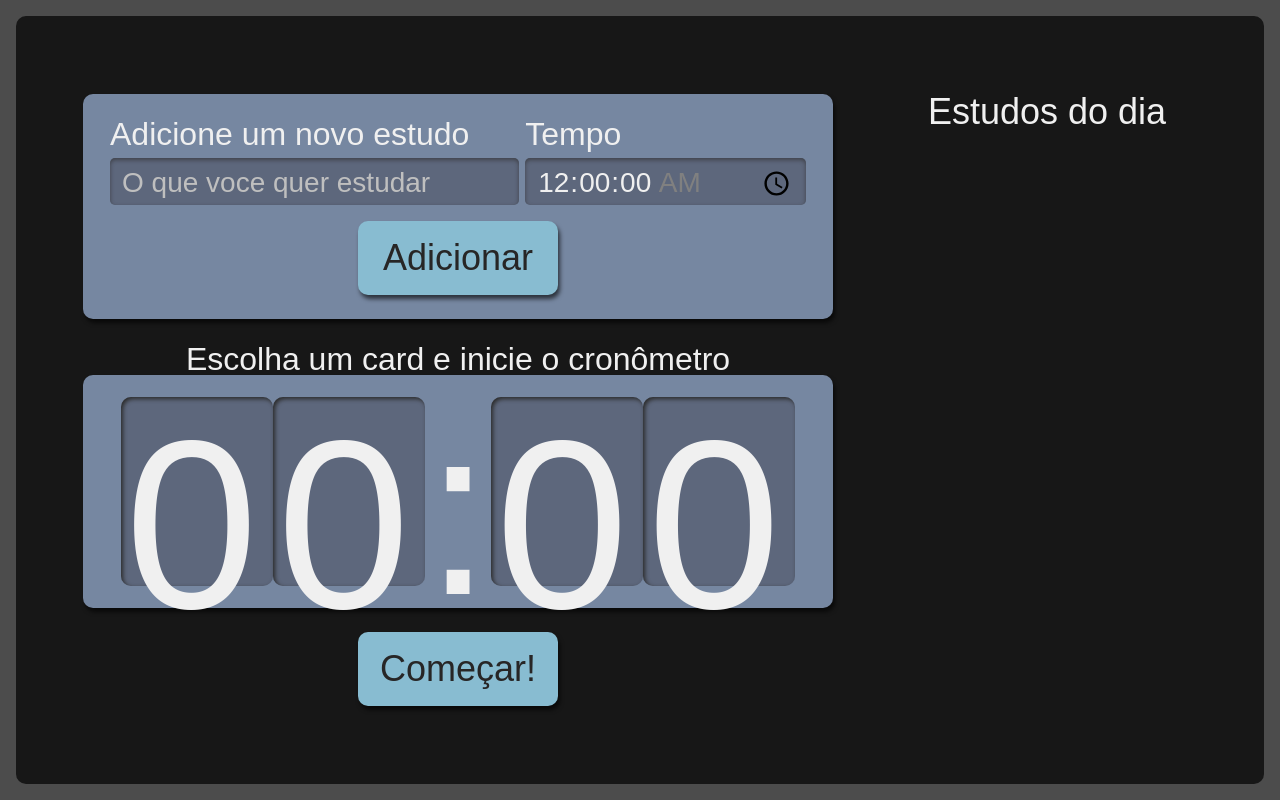
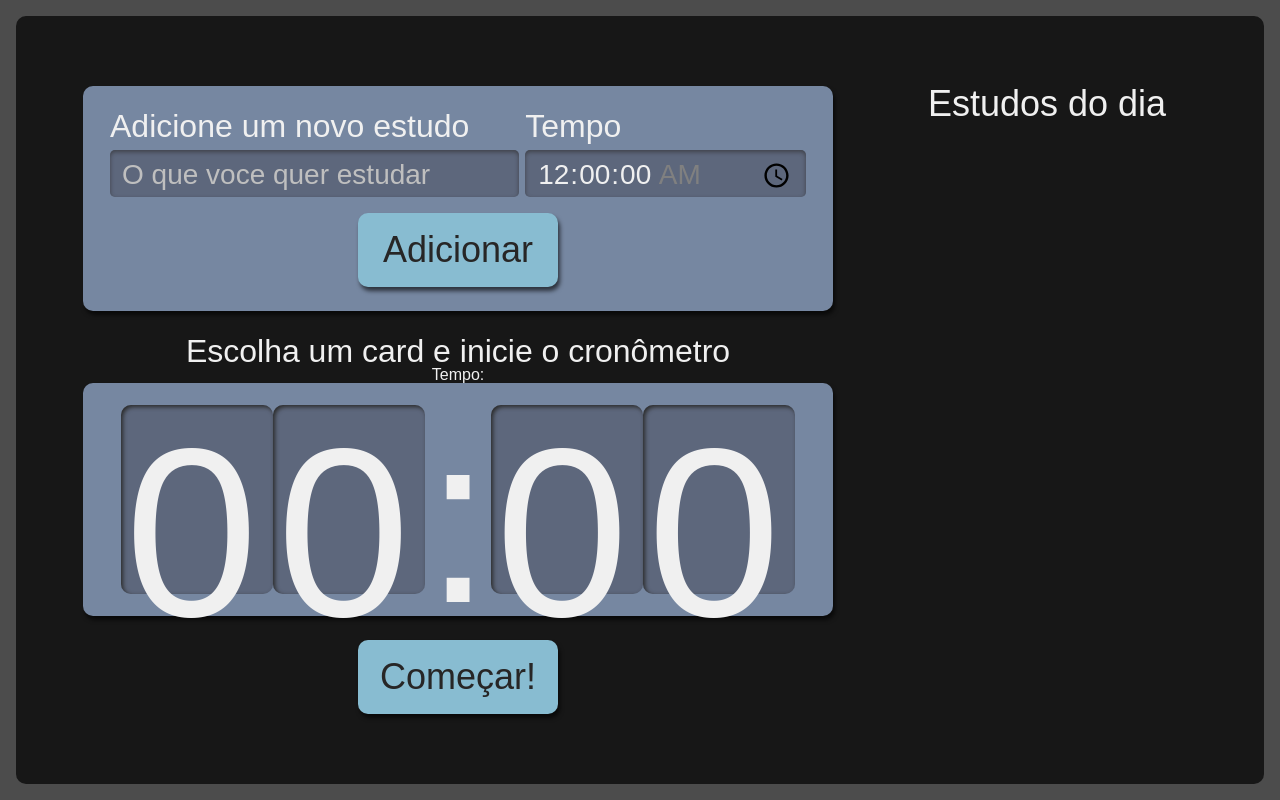
Before and after one commit to MatheusGrenat/alura-studies, a React (Create React App) app: page / in a window 1280 px wide. Built offline with nearby package versions, Linux system fonts and the light colour scheme.

Commit message:
Comecando o cronometro

```diff
--- /dev/null
+++ b/src/common/utils/time.ts
@@ -0,0 +1,8 @@
+export function tempoParaSegundos(tempo: string){
+    const [horas ='0', minutos = '0', segundos = '0'] = tempo.split(":")
+
+    const horasEmSegundos = Number(horas) * 3600;
+    const minutosEmSegundos = Number(minutos) * 60;
+    return horasEmSegundos + minutosEmSegundos + Number(segundos);
+
+}
--- a/src/components/Cronometro/Index.tsx
+++ b/src/components/Cronometro/Index.tsx
@@ -1,11 +1,23 @@
 import Botao from '../Botao';
 import Relogio from './Relogio/Index';
 import style from './Cronometro.module.scss';
+import { tempoParaSegundos } from '../../common/utils/time';
+import { Itarefa } from '../../types/tarefa';
+import { useState } from 'react';
 
-export default function Cronometro(){
+interface Props{
+    selecionado: Itarefa | undefined;
+}
+
+export default function Cronometro({selecionado}: Props){
+    const [tempo, setTempo] = useState<number>();
+    if(selecionado?.tempo){
+       setTempo(tempoParaSegundos(selecionado?.tempo)) ;
+    }
     return(
         <div className={style.cronometro}>
             <p className={style.titulo}>Escolha um card e inicie o cronômetro</p>
+            Tempo: {tempo}
             <div className={style.relogioWrapper}>
                 <Relogio />
             </div>
--- a/src/pages/App.tsx
+++ b/src/pages/App.tsx
@@ -24,7 +24,7 @@
           tarefas={tarefas}
           selecionaTarefa={selecionaTarefa}
         />
-        <Cronometro />
+        <Cronometro selecionado={selecionado}/>
     </div>
   );
 }
```
